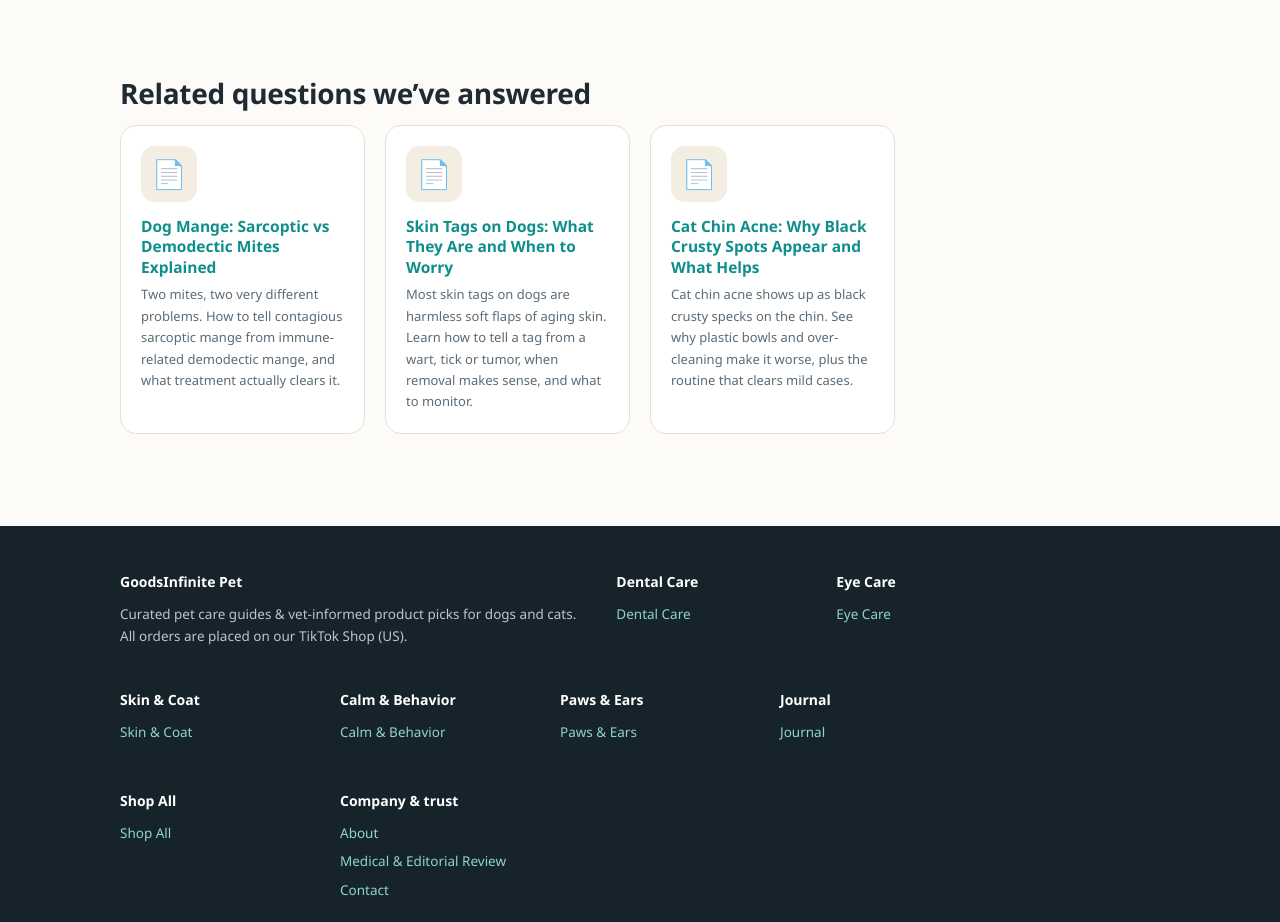
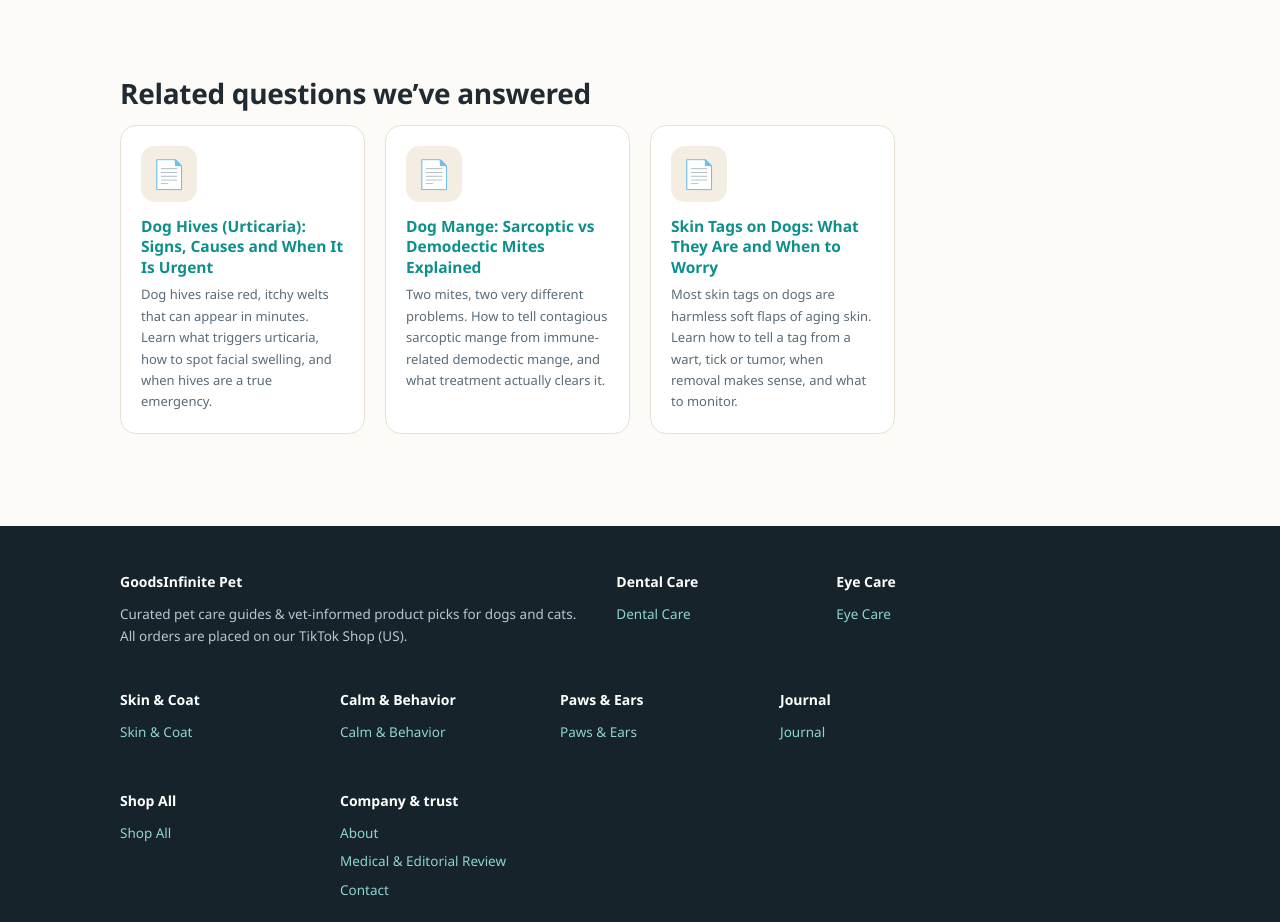
Before and after one commit to weibingtj/pet-site, a plain HTML site: page insights/cat-dandruff/index.html in a window 1280 px wide. Shown: the part 3480-4402 px from the top of the page. Drawn offline with Linux system fonts and the light colour scheme.

Commit message:
Initial: pet.goods-infinite.com v1 (guides + TikTok Shop catalog)

```diff
--- a/insights/cat-dandruff/index.html
+++ b/insights/cat-dandruff/index.html
@@ -146,7 +146,7 @@ nav.main a{font-size:13px;white-space:nowrap;padding:8px 6px}
 <section><div class="wrap">
 <h2 class="sec" style="text-align:left">FAQs</h2>
 <div class="faq"><details><summary>Is cat dandruff a sign of a serious illness?</summary><p>Usually not. Most flaking in healthy cats comes from dry indoor air, grooming gaps or diet. It becomes a medical flag when it appears with hair loss, scabs, redness, itching, black flea dirt, weight loss or a change in grooming behaviour - that is when a vet should look.</p></details><details><summary>Can I use human dandruff shampoo on my cat?</summary><p>No. Human anti-dandruff shampoos are formulated for a different skin pH and often contain salicylates, essential oils and perfumes that cats can absorb or lick off and react to. Use a cat-specific gentle or medicated shampoo chosen with your vet.</p></details><details><summary>How long does it take to fix dandruff in cats?</summary><p>If the cause is dry air, grooming or diet, expect visible improvement in two to four weeks with consistent humidity, brushing and omega-3 supplementation. If the coat looks the same or worse after a month, the cause is probably medical and needs checking.</p></details><details><summary>Why does my older cat have dandruff on its back?</summary><p>The back and tail base are the hardest places for a cat to reach. Stiffness or extra weight means those areas get less grooming, so dead skin builds up. It is worth a vet mobility check, because early arthritis is common and very manageable.</p></details></div></div></section>
-<section><div class="wrap"><h2 class="sec" style="text-align:left">Related questions we’ve answered</h2><div class="grid"><a class="pcard" href="/insights/dog-mange-mites/"><div class="ic">📄</div><h3>Dog Mange: Sarcoptic vs Demodectic Mites Explained</h3><p class="b">Two mites, two very different problems. How to tell contagious sarcoptic mange from immune-related demodectic mange, and what treatment actually clears it.</p></a><a class="pcard" href="/insights/dog-skin-tags/"><div class="ic">📄</div><h3>Skin Tags on Dogs: What They Are and When to Worry</h3><p class="b">Most skin tags on dogs are harmless soft flaps of aging skin. Learn how to tell a tag from a wart, tick or tumor, when removal makes sense, and what to monitor.</p></a><a class="pcard" href="/insights/cat-chin-acne/"><div class="ic">📄</div><h3>Cat Chin Acne: Why Black Crusty Spots Appear and What Helps</h3><p class="b">Cat chin acne shows up as black crusty specks on the chin. See why plastic bowls and over-cleaning make it worse, plus the routine that clears mild cases.</p></a></div></div></section>
+<section><div class="wrap"><h2 class="sec" style="text-align:left">Related questions we’ve answered</h2><div class="grid"><a class="pcard" href="/insights/dog-hives-urticaria/"><div class="ic">📄</div><h3>Dog Hives (Urticaria): Signs, Causes and When It Is Urgent</h3><p class="b">Dog hives raise red, itchy welts that can appear in minutes. Learn what triggers urticaria, how to spot facial swelling, and when hives are a true emergency.</p></a><a class="pcard" href="/insights/dog-mange-mites/"><div class="ic">📄</div><h3>Dog Mange: Sarcoptic vs Demodectic Mites Explained</h3><p class="b">Two mites, two very different problems. How to tell contagious sarcoptic mange from immune-related demodectic mange, and what treatment actually clears it.</p></a><a class="pcard" href="/insights/dog-skin-tags/"><div class="ic">📄</div><h3>Skin Tags on Dogs: What They Are and When to Worry</h3><p class="b">Most skin tags on dogs are harmless soft flaps of aging skin. Learn how to tell a tag from a wart, tick or tumor, when removal makes sense, and what to monitor.</p></a></div></div></section>
 <footer class="site"><div class="wrap">
 <div class="cols"><div><h4>GoodsInfinite Pet</h4>
 <p>Curated pet care guides &amp; vet-informed product picks for dogs and cats.<br>All orders are placed on our TikTok Shop (US).</p></div><div><h4>Dental Care</h4><a href="/dental-care/">Dental Care</a></div><div><h4>Eye Care</h4><a href="/eye-care/">Eye Care</a></div><div><h4>Skin & Coat</h4><a href="/skin-coat/">Skin & Coat</a></div><div><h4>Calm & Behavior</h4><a href="/calm-behavior/">Calm & Behavior</a></div><div><h4>Paws & Ears</h4><a href="/grooming-paws-ears/">Paws & Ears</a></div><div><h4>Journal</h4><a href="/insights/">Journal</a></div><div><h4>Shop All</h4><a href="/shop/">Shop All</a></div><div><h4>Company &amp; trust</h4><a href="/about/">About</a><a href="/medical-review/">Medical &amp; Editorial Review</a><a href="/contact/">Contact</a></div></div>
```
